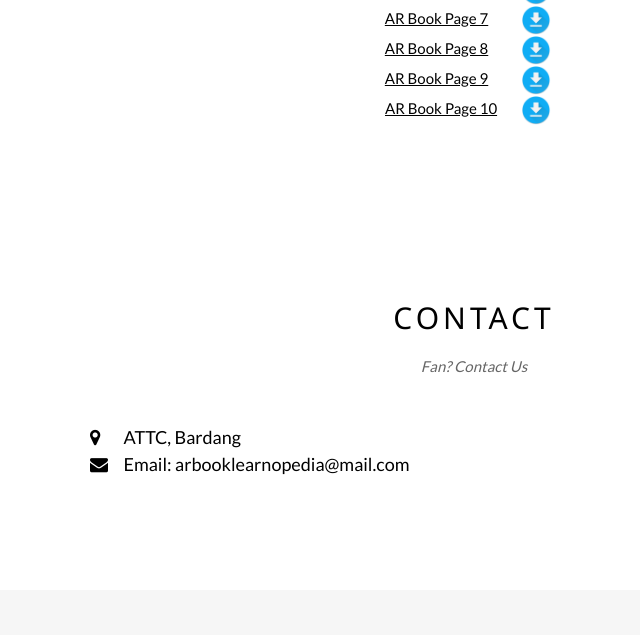
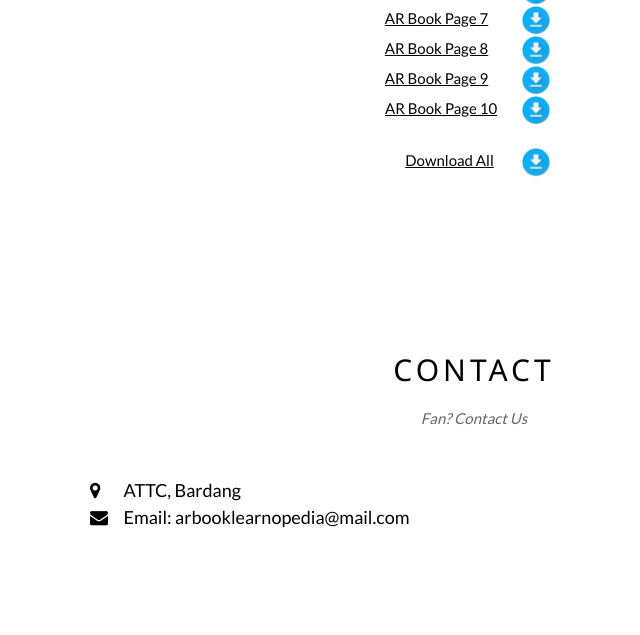
Before and after one commit to codepirateAd/AR-Book-Learnopedia, a plain HTML site: page ImageTargets.html in a window 1280 px wide. Shown: the part 1100-1735 px from the top of the page, without its empty margins (166-806 px from the left). Drawn offline with nearby package versions, Linux system fonts and the light colour scheme.

Commit message:
Update ImageTargets.html

```diff
--- a/ImageTargets.html
+++ b/ImageTargets.html
@@ -110,6 +110,9 @@ body {font-family: "Lato", sans-serif}
               <br>
               <a href="downloads/AR Book Learnopedia_page-0010.jpg">AR Book Page 10</a>
               <a href="downloads/AR Book Learnopedia_page-0010.jpg" download><img src="images\Downloads-icon.png" style="width:30px;height: 30px; margin-left: 21px;"></a>
+              <br/><br/>
+              <a href="" style="margin-left: 20px;">Download All</a>
+              <a href="downloads/ImageTargets.zip" download><img src="images\Downloads-icon.png" style="width:30px;height: 30px; margin-left: 24px;"></a>
               </div>
 
 
```
